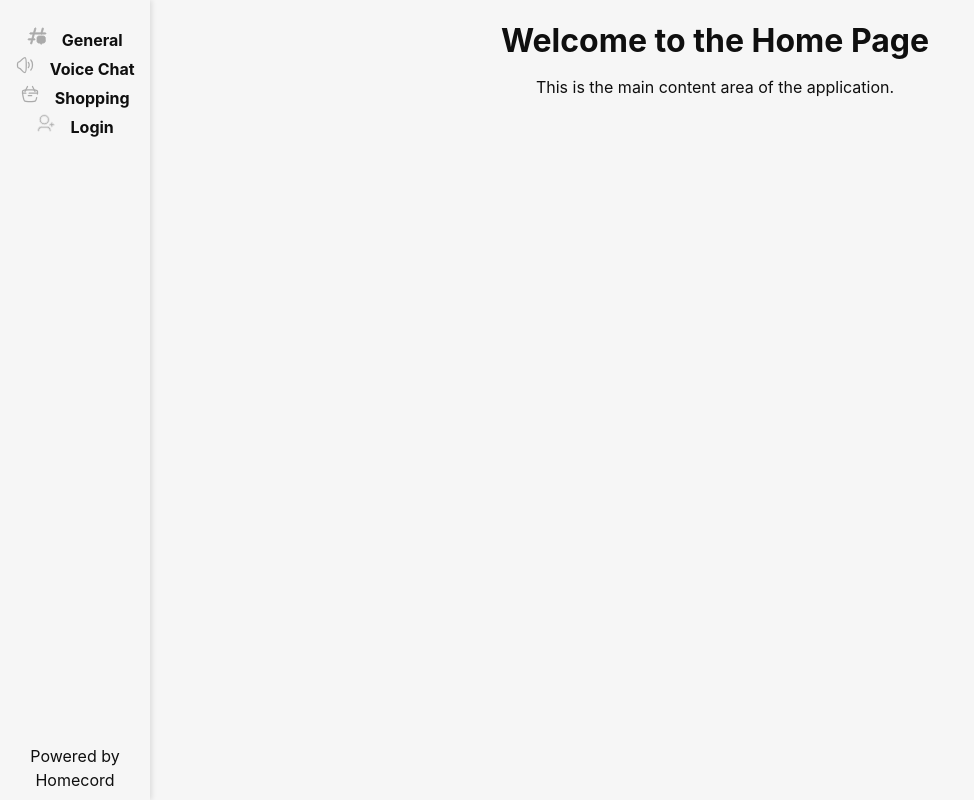
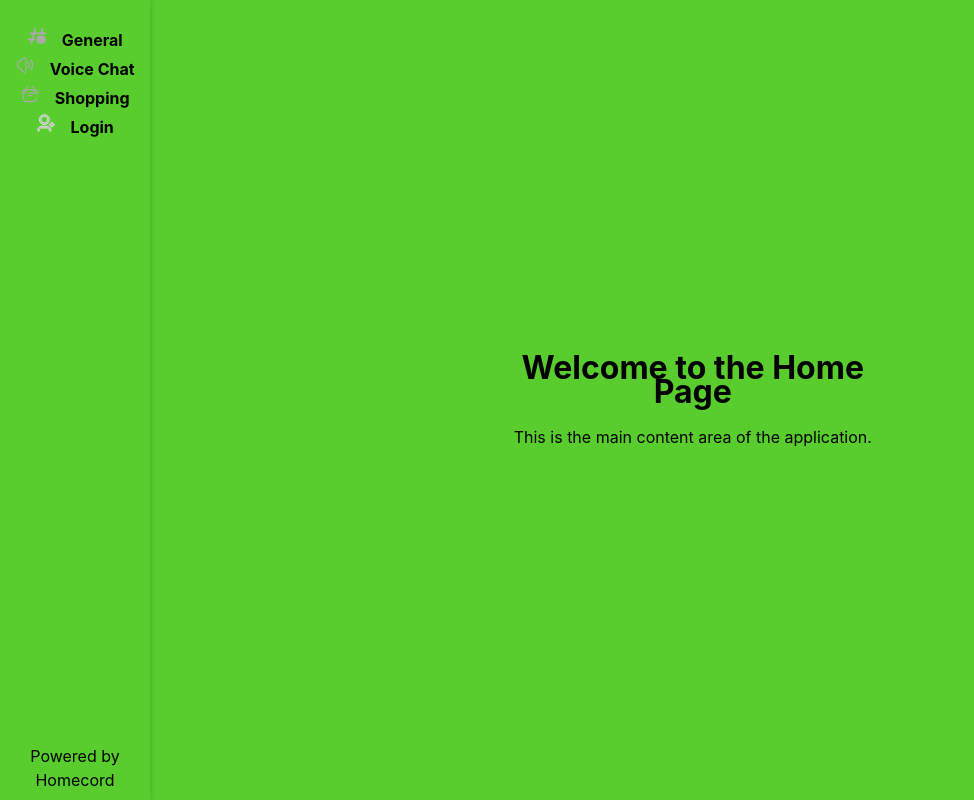
Before and after one commit to ItsDinosaur/Homecord, a React (Vite) app: page / in a window 1280 px wide. Shown: the whole page, without its empty margins (0-974 px from the left). Built offline with nearby package versions, Linux system fonts and the light colour scheme.

Commit message:
MAybe fixed root?

```diff
--- a/src/App.tsx
+++ b/src/App.tsx
@@ -40,14 +40,14 @@ function App() {
     };
 
   return (
-    <main className="container">
+    <div className="container">
         <Sidebar channels={channels} onSelectChannel={setCurrentChannel}/>
 
       <div className="content">
       {renderPage()}
       </div>
 
-    </main>
+    </div>
   );
 }
 
--- a/src/appearance/App.css
+++ b/src/appearance/App.css
@@ -11,8 +11,11 @@
   line-height: 24px;
   font-weight: 400;
 
-  color: #0f0f0f;
-  background-color: #f6f6f6;
+  height: 100vh;
+  background-color: #58cd2d;
+  justify-content: center;
+  align-items: center;
+  display: flex;
 
   font-synthesis: none;
   text-rendering: optimizeLegibility;
@@ -21,7 +24,7 @@
   -webkit-text-size-adjust: 100%;
 
   overflow-y: auto;
-  max-height: 100%;
+
 }
 
 .container {
@@ -31,6 +34,7 @@
   flex-direction: column;
   justify-content: center;
   text-align: center;
+  back
 }
 
 .logo {
```
Also changed, not shown: 1 other file (tests, documents, lock files or other folders).
